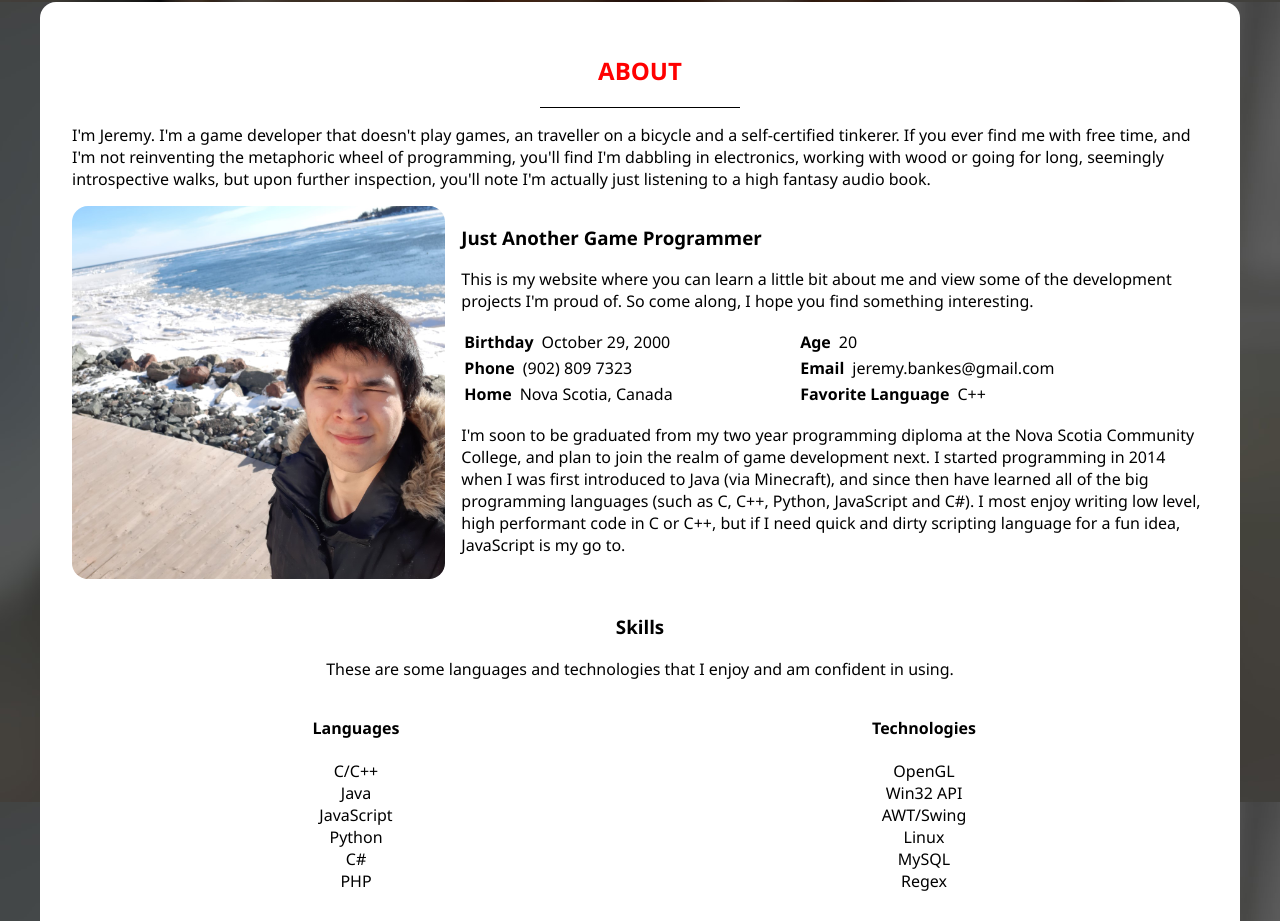
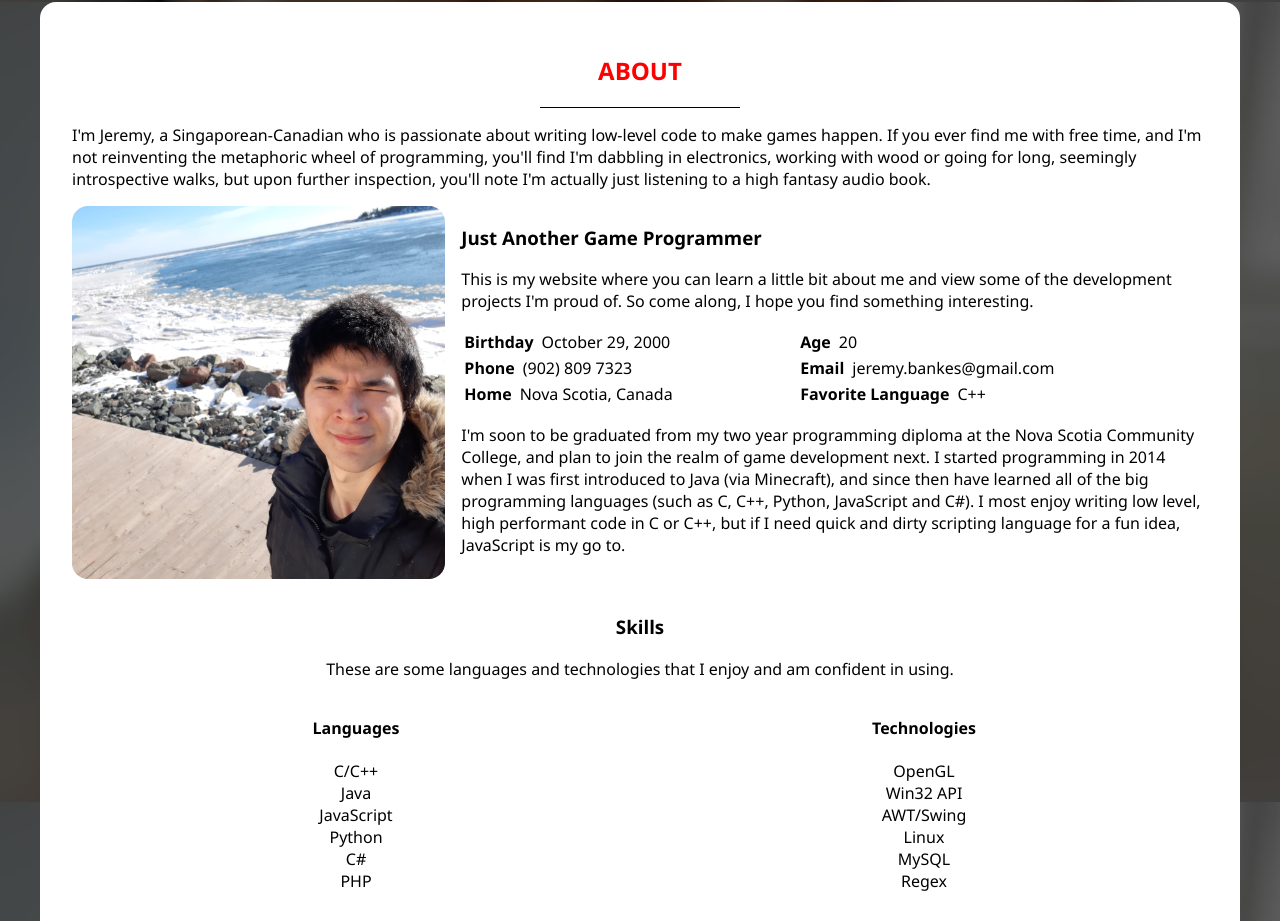
Before and after one commit to JeremyBankes/jeremybankes.github.io, a plain HTML site: page index.html in a window 1280 px wide. Shown: the part 798-1719 px from the top of the page. Drawn offline with Linux system fonts and the light colour scheme.

Commit message:
Changed about me headline

```diff
--- a/index.html
+++ b/index.html
@@ -35,7 +35,7 @@
             <section class="head">
                 <h2>About</h2>
                 <hr>
-                <p>I'm Jeremy. I'm a game developer that doesn't play games, an traveller on a bicycle and a self-certified tinkerer. If you ever find me
+                <p>I'm Jeremy, a Singaporean-Canadian who is passionate about writing low-level code to make games happen. If you ever find me
                     with free time, and I'm not reinventing the metaphoric wheel of programming, you'll find I'm dabbling in electronics, working with wood
                     or going for long, seemingly introspective walks, but upon further inspection, you'll note I'm actually just listening to a high fantasy
                     audio book.
```
